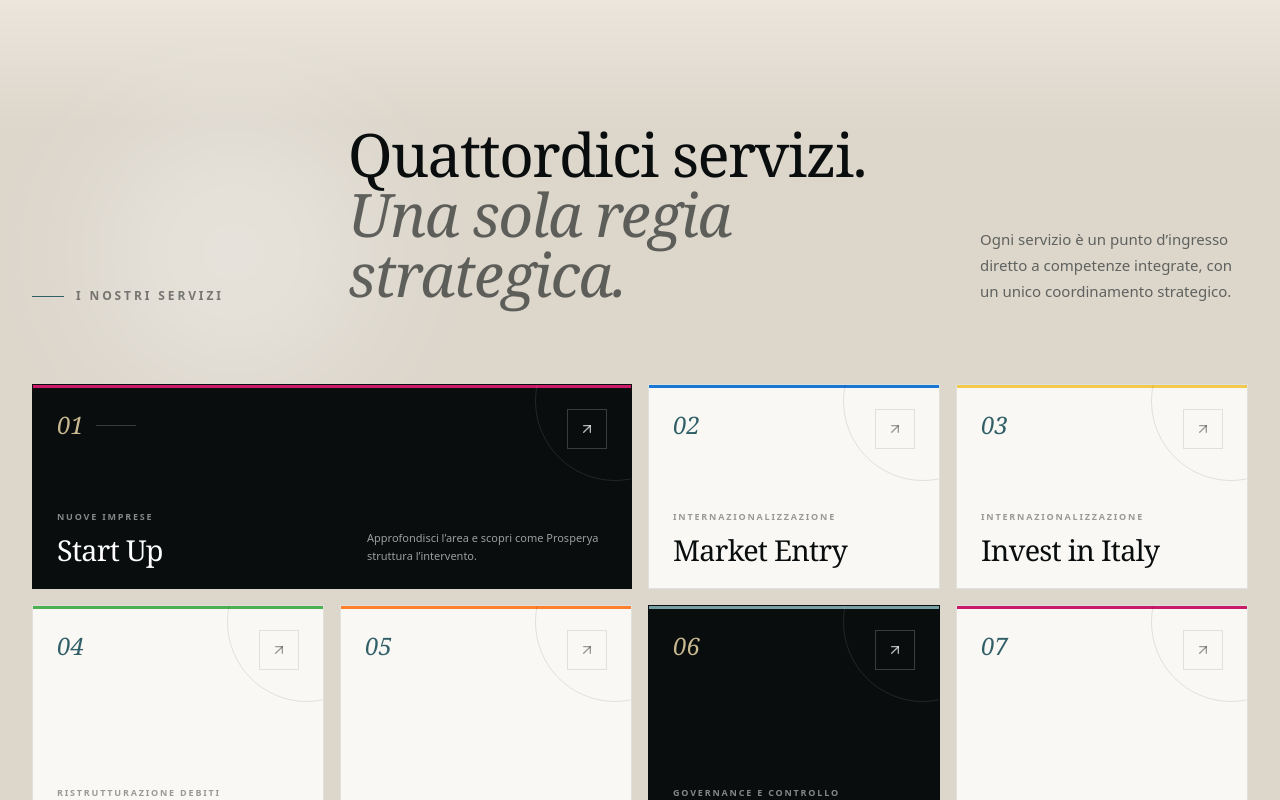
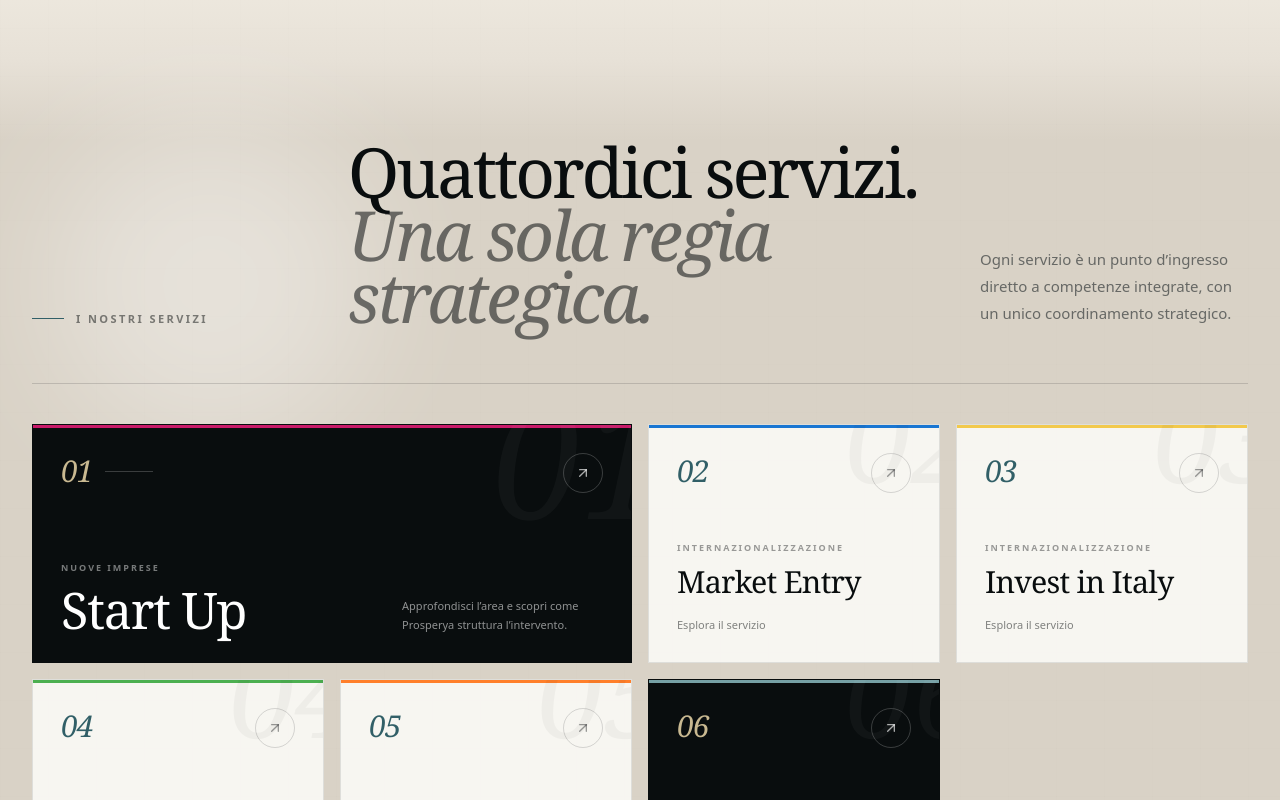
Before and after one commit to gaetanomeli95-lab/Prosperya-site, a Next.js app: page / in a window 1280 px wide. Shown: the part 2380-3180 px from the top of the page. Built offline with nearby package versions, Linux system fonts and the light colour scheme.

Commit message:
design: rebuild services as premium advisory bento

```diff
--- a/src/components/SectionServices.tsx
+++ b/src/components/SectionServices.tsx
@@ -9,73 +9,81 @@ const accents = ['bg-logo-magenta', 'bg-logo-blue', 'bg-logo-yellow', 'bg-logo-g
 
 export function SectionServices() {
   return (
-    <section id="servizi" className="relative overflow-hidden bg-[#DCD6CB] py-24 lg:py-36">
-      <div className="absolute inset-x-0 top-0 h-36 bg-gradient-to-b from-[#EEE9DF] to-transparent" />
-      <div className="absolute left-[7%] top-32 h-72 w-72 rounded-full bg-white/30 blur-3xl" />
-      <div className="absolute right-[-5rem] bottom-10 h-80 w-80 rounded-full bg-mediterranean/10 blur-3xl" />
+    <section id="servizi" className="relative overflow-hidden bg-[#D9D2C6] py-24 lg:py-40">
+      <div className="absolute inset-x-0 top-0 h-40 bg-gradient-to-b from-[#EEE9DF] via-[#E7E1D7] to-transparent" />
+      <div className="absolute left-[4%] top-36 h-80 w-80 rounded-full bg-white/35 blur-3xl" />
+      <div className="absolute right-[-7rem] bottom-16 h-[26rem] w-[26rem] rounded-full bg-mediterranean/[0.08] blur-3xl" />
+      <div className="absolute inset-0 paper-noise opacity-35" />
 
-      <div className="relative mx-auto max-w-[1480px] px-5 sm:px-6 lg:px-8">
-        <div className="mb-14 grid items-end gap-10 lg:mb-20 lg:grid-cols-12 lg:gap-12">
+      <div className="section-frame relative">
+        <div className="grid gap-10 border-b border-night/15 pb-12 lg:grid-cols-12 lg:items-end lg:gap-12 lg:pb-14">
           <div className="lg:col-span-3">
             <FadeIn>
-              <div className="flex items-center gap-3">
-                <span className="h-px w-8 bg-mediterranean" />
-                <span className="eyebrow text-night/50">I nostri servizi</span>
-              </div>
+              <span className="section-kicker">I nostri servizi</span>
             </FadeIn>
           </div>
+
           <div className="lg:col-span-6">
             <FadeIn delay={0.05}>
-              <h2 className="max-w-4xl text-4xl font-heading leading-[0.96] text-night sm:text-5xl lg:text-6xl">
-                Quattordici servizi. <span className="italic text-night/60">Una sola regia strategica.</span>
+              <h2 className="max-w-4xl text-[clamp(3rem,5.4vw,6.1rem)] font-heading leading-[0.9] tracking-[-.045em] text-night">
+                Quattordici servizi. <span className="italic text-night/55">Una sola regia strategica.</span>
               </h2>
             </FadeIn>
           </div>
+
           <div className="lg:col-span-3">
-            <FadeIn delay={0.12}>
-              <p className="max-w-sm text-sm leading-[1.75] text-anthracite/70 lg:text-[15px]">
+            <FadeIn delay={0.1}>
+              <p className="max-w-sm text-sm leading-[1.8] text-anthracite/65 lg:text-[15px]">
                 Ogni servizio è un punto d’ingresso diretto a competenze integrate, con un unico coordinamento strategico.
               </p>
             </FadeIn>
           </div>
         </div>
 
-        <div className="grid grid-cols-1 gap-3 sm:grid-cols-2 lg:grid-cols-3 xl:grid-cols-4 xl:gap-4">
+        <div className="mt-10 grid grid-cols-1 gap-3 sm:grid-cols-2 lg:grid-cols-12 lg:auto-rows-[minmax(215px,auto)] lg:gap-4">
           {serviceCatalog.map((service, i) => {
             const dark = i === 0 || i === 5 || i === 10 || i === 13;
-            const wide = i === 0 || i === 7 || i === 13;
+            const featured = i === 0 || i === 6 || i === 13;
             const tall = i === 4 || i === 9;
+            const spanClass = featured
+              ? 'lg:col-span-6'
+              : tall
+                ? 'lg:col-span-3 lg:row-span-2'
+                : 'lg:col-span-3';
 
             return (
-              <FadeIn key={service.title} delay={i * 0.025} className={wide ? 'xl:col-span-2' : ''}>
+              <FadeIn key={service.title} delay={i * 0.02} className={spanClass}>
                 <Link
                   href={service.href}
-                  className={`group relative flex h-full min-h-[205px] flex-col justify-between overflow-hidden border p-5 transition-all duration-500 hover:-translate-y-1.5 hover:shadow-[0_26px_75px_rgba(9,13,14,.14)] sm:p-6 ${tall ? 'xl:min-h-[290px]' : ''} ${dark ? 'dark-surface border-night bg-night' : 'border-night/10 bg-paper/95 hover:border-night/20'}`}
+                  className={`group relative flex h-full min-h-[220px] flex-col justify-between overflow-hidden border p-5 transition-all duration-500 sm:p-6 lg:min-h-0 lg:p-7 ${dark ? 'dark-surface border-night bg-night' : 'border-night/10 bg-paper/90 hover:bg-paper'} hover:-translate-y-1 hover:shadow-[0_28px_80px_rgba(9,13,14,.13)]`}
                 >
                   <div className={`absolute inset-x-0 top-0 h-[3px] ${accents[i % accents.length]}`} />
-                  <div className={`absolute -right-16 -top-16 h-40 w-40 rounded-full border transition-transform duration-700 group-hover:scale-125 ${dark ? 'border-white/10' : 'border-night/10'}`} />
+                  <div className={`pointer-events-none absolute -right-10 -top-12 font-heading text-[7.5rem] italic leading-none transition-all duration-700 ${dark ? 'text-white/[0.035] group-hover:text-white/[0.06]' : 'text-night/[0.035] group-hover:text-night/[0.06]'} ${featured ? 'lg:text-[10rem]' : ''}`}>0{i + 1}</div>
 
-                  <div className="flex items-start justify-between gap-4">
+                  <div className="relative flex items-start justify-between gap-4">
                     <div className="flex items-center gap-3">
-                      <span className={`font-heading italic text-2xl ${dark ? 'text-sand' : 'text-mediterranean'}`}>{String(i + 1).padStart(2, '0')}</span>
-                      {wide && <span className={`hidden h-px w-10 sm:block ${dark ? 'bg-white/20' : 'bg-night/10'}`} />}
+                      <span className={`editorial-index text-2xl ${dark ? 'text-sand' : 'text-mediterranean'} lg:text-3xl`}>{String(i + 1).padStart(2, '0')}</span>
+                      {featured && <span className={`hidden h-px w-12 sm:block ${dark ? 'bg-white/20' : 'bg-night/15'}`} />}
                     </div>
-                    <span className={`grid h-10 w-10 place-items-center border transition-all duration-300 ${dark ? 'border-white/20 !text-white/70 group-hover:bg-white group-hover:!text-night' : 'border-night/10 text-night/40 group-hover:bg-night group-hover:!text-white'}`}>
-                      <ArrowUpRight className="h-4 w-4 transition-transform group-hover:-translate-y-0.5 group-hover:translate-x-0.5" />
+                    <span className={`grid h-10 w-10 place-items-center rounded-full border transition-all duration-300 ${dark ? 'border-white/20 !text-white/65 group-hover:bg-white group-hover:!text-night' : 'border-night/15 text-night/40 group-hover:bg-night group-hover:!text-white'}`}>
+                      <ArrowUpRight className="h-4 w-4 transition-transform duration-300 group-hover:-translate-y-0.5 group-hover:translate-x-0.5" />
                     </span>
                   </div>
 
-                  <div className={wide ? 'sm:grid sm:grid-cols-[1fr_auto] sm:items-end sm:gap-8' : ''}>
+                  <div className={`relative mt-12 ${featured ? 'sm:grid sm:grid-cols-[1fr_.65fr] sm:items-end sm:gap-8' : ''}`}>
                     <div>
-                      <p className={`mb-3 text-[9px] font-semibold uppercase tracking-[0.2em] ${dark ? '!text-white/50' : 'text-night/40'}`}>{service.area}</p>
-                      <h3 className={`max-w-[23rem] text-[1.55rem] font-heading leading-[1.02] sm:text-[1.8rem] ${dark ? '!text-white' : 'text-night'}`}>{service.title}</h3>
+                      <p className={`mb-3 text-[9px] font-semibold uppercase tracking-[.22em] ${dark ? '!text-white/45' : 'text-night/40'}`}>{service.area}</p>
+                      <h3 className={`${featured ? 'text-[2.15rem] sm:text-[2.7rem] lg:text-[3.15rem]' : 'text-[1.7rem] sm:text-[1.9rem]'} max-w-[24rem] font-heading leading-[.96] ${dark ? '!text-white' : 'text-night'}`}>{service.title}</h3>
                     </div>
-                    {wide && (
-                      <p className={`mt-5 max-w-[15rem] text-[11px] leading-[1.6] sm:mt-0 ${dark ? '!text-white/60' : 'text-night/50'}`}>
-                        Approfondisci l’area e scopri come Prosperya struttura l’intervento.
+
+                    <div className={featured ? 'mt-6 sm:mt-0' : 'mt-5'}>
+                      <p className={`text-[11px] leading-[1.7] ${dark ? '!text-white/55' : 'text-night/50'}`}>
+                        {featured ? 'Approfondisci l’area e scopri come Prosperya struttura l’intervento.' : 'Esplora il servizio'}
                       </p>
-                    )}
+                    </div>
                   </div>
+
+                  <div className={`absolute bottom-0 left-0 h-[3px] w-0 ${accents[i % accents.length]} transition-all duration-700 group-hover:w-full`} />
                 </Link>
               </FadeIn>
             );
```
